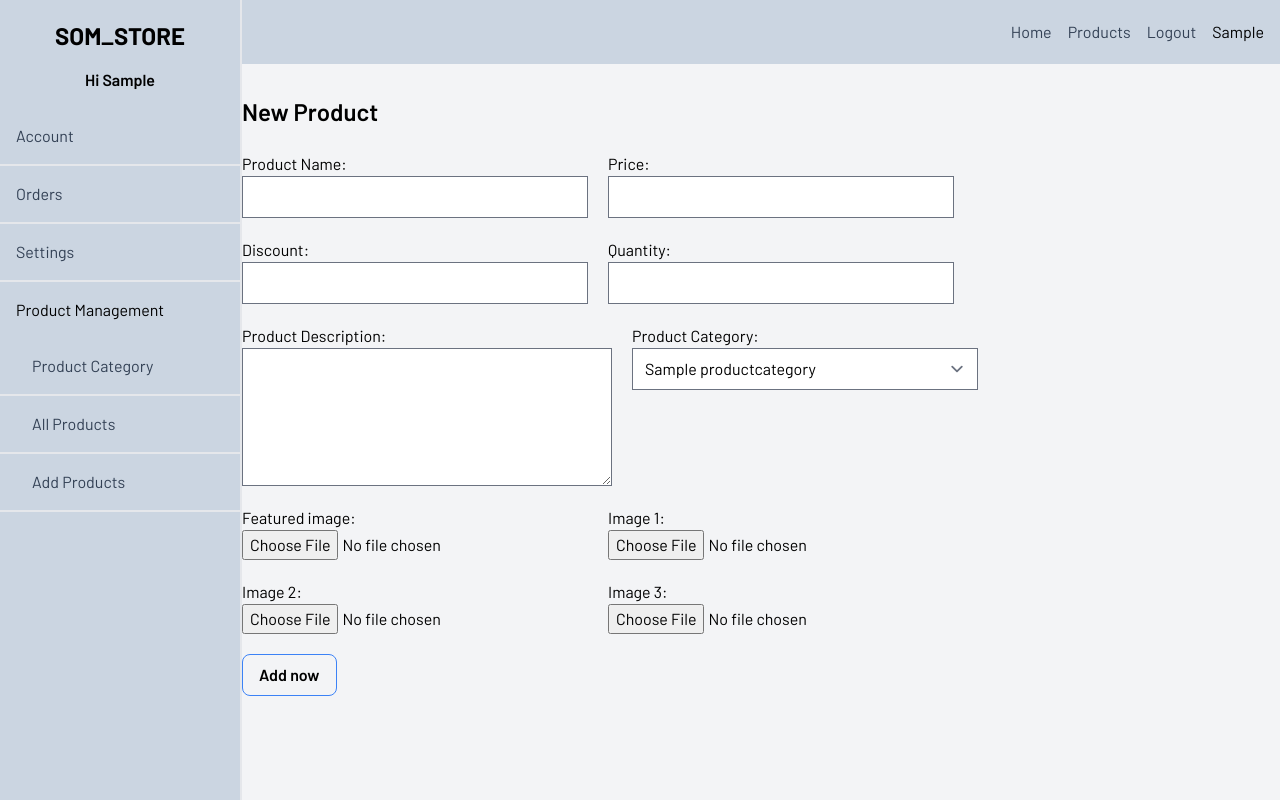
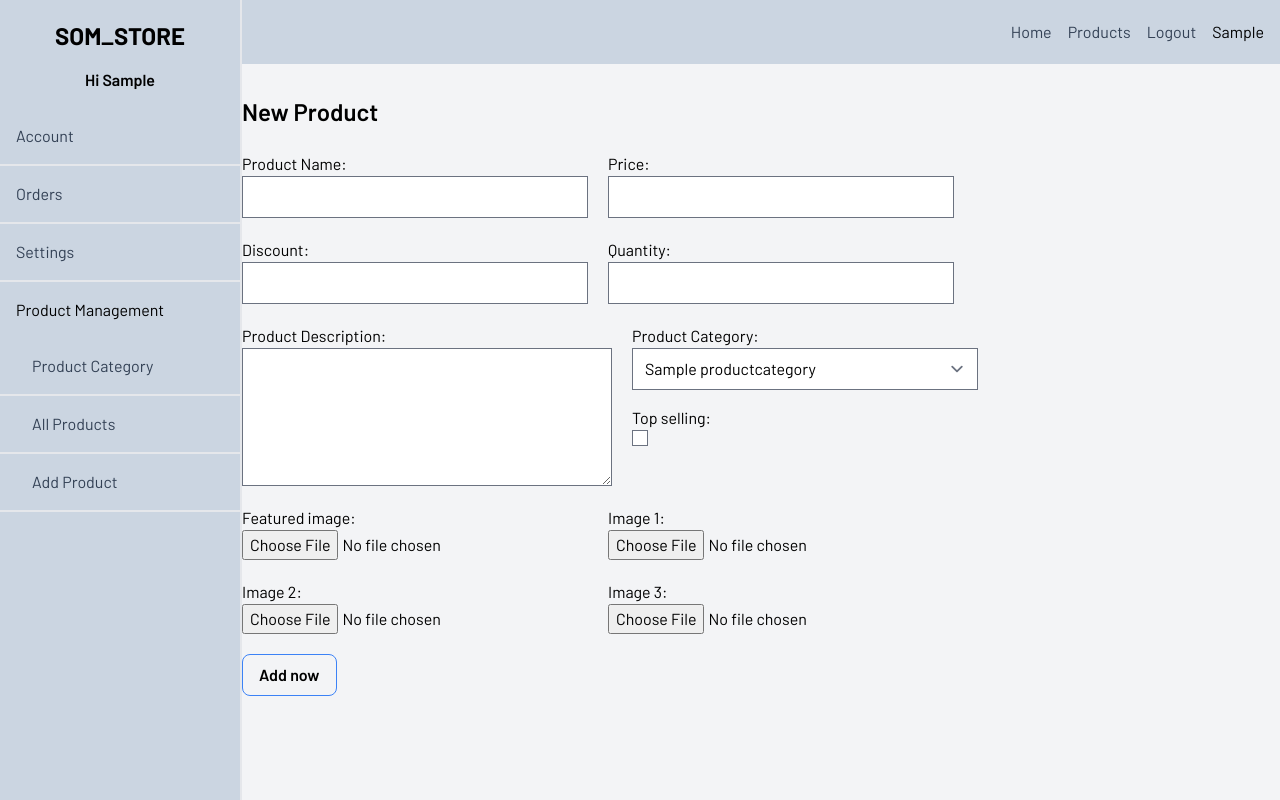
Before and after one commit to Egovictorc/django-projects, a Django app: page /dashboard/products/add-product in a window 1280 px wide. Run offline with Django 5.2, Linux system fonts and the light colour scheme; a user stored in the database is signed in; tables that the repository leaves empty hold one stand-in row (values such as "Sample post"); some libraries are stand-ins or nearby versions.

Commit message:
fix product category view

```diff
--- a/stock_ms/settings.py
+++ b/stock_ms/settings.py
@@ -137,7 +137,7 @@ USE_TZ = True
 # https://docs.djangoproject.com/en/4.2/howto/static-files/
 
 STATIC_URL = 'static/'
-# MEDIA_ROOT = os.path.join(BASE_DIR, 'static','media')
+#MEDIA_ROOT = os.path.join(BASE_DIR, 'static','media')
 
 # Default primary key field type
 # https://docs.djangoproject.com/en/4.2/ref/settings/#default-auto-field
--- a/website/forms.py
+++ b/website/forms.py
@@ -1,8 +1,6 @@
-
 from django.contrib.auth.models import User
 from django import forms
 from .models import Product, ProductCategory
-
 
 class ProductCategoryForm(forms.ModelForm):
     name = forms.CharField(label = "Category Name", min_length=3)
@@ -15,12 +13,13 @@ class ProductCategoryForm(forms.ModelForm):
 class ProductForm(forms.ModelForm):
     #categories = [("Phones", "phones"),("Laptop", "laptop"),]
     categories = []
-    _categories = ProductCategory.objects.all().values()
-
-    for _ in _categories:
-        print(_)
-        categories.append((_["name"], _["name"]))
-
+    try:
+        _categories = ProductCategory.objects.all().values()
+        for _ in _categories:
+            print(_)
+            categories.append((_["name"], _["name"]))
+    except Exception as e:
+        print(e)
     name = forms.CharField(label = "Product Name", min_length=3)
     description = forms.CharField(widget=forms.Textarea(attrs={"rows":"5"}), label="Product Description", min_length=3)
     featured_image = forms.ImageField()
@@ -38,7 +37,6 @@ class ProductForm(forms.ModelForm):
 
 
 class UserForm(forms.ModelForm):
-
     user_categories = [("user", "User"), ("staff", "Staff")]
     first_name = forms.CharField(label = "First Name", min_length=3, widget = forms.TextInput(attrs={"placeholder": "eg: John"}))
     last_name = forms.CharField(label = "Last Name", min_length=3, widget = forms.TextInput(attrs={"placeholder": "eg: Doe"}))
--- a/website/models.py
+++ b/website/models.py
@@ -4,26 +4,26 @@ from django.db import models
 class ProductCategory(models.Model):
     created_at = models.DateTimeField(auto_now_add=True)
     updated_at = models.DateTimeField(auto_now=True)
-    name = models.CharField(max_length=35)
+    name = models.CharField(max_length=25)
     description = models.CharField(max_length=255)
 
     class Meta:
-        verbose_name_plural = 'Product Categories'
+        verbose_name_plural = 'Product Category'
 
     def __str__(self) -> str:
         return f"{self.name}: {self.description}"
 
 class Product(models.Model):
-    category = models.ForeignKey("ProductCategory", models.CASCADE)
-
+    #category = models.ForeignKey("ProductCategory", models.CASCADE)
+    category = models.CharField("Product Category", null=False, blank=False)
     created_at = models.DateTimeField(auto_now_add=True)
     updated_at = models.DateTimeField(auto_now=True)
     name = models.CharField(max_length=35)
     description = models.CharField(max_length=255)
     featured_image = models.ImageField(upload_to= "products")
-    image_1 = models.FileField(upload_to= "images/products")
-    image_2 = models.FileField(upload_to= "images/products")
-    image_3 = models.FileField(upload_to= "images/products", null = True, blank = True)
+    image_1 = models.ImageField(upload_to= "uploads/% Y/% m/% d/")
+    image_2 = models.ImageField(upload_to= "uploads/% Y/% m/% d/")
+    image_3 = models.ImageField(upload_to= "uploads/% Y/% m/% d/", null = True, blank = True)
     price = models.DecimalField(decimal_places= 2, max_digits= 8)
     top_selling = models.BooleanField(default=False)
     discount = models.IntegerField()
--- a/website/static/css/dist/styles.css
+++ b/website/static/css/dist/styles.css
@@ -799,6 +799,10 @@ select {
   margin-bottom: 1rem;
 }
 
+.mb-5 {
+  margin-bottom: 1.25rem;
+}
+
 .mb-6 {
   margin-bottom: 1.5rem;
 }
@@ -955,16 +959,16 @@ select {
   flex-basis: 33.333333%;
 }
 
+.basis-2\/3 {
+  flex-basis: 66.666667%;
+}
+
 .basis-2\/5 {
   flex-basis: 40%;
 }
 
 .basis-3\/5 {
   flex-basis: 60%;
-}
-
-.basis-2\/3 {
-  flex-basis: 66.666667%;
 }
 
 .appearance-none {
--- a/website/templates/website/dashboard/products/add-product.html
+++ b/website/templates/website/dashboard/products/add-product.html
@@ -34,14 +34,19 @@
                 <p class="basis-1/3  flex flex-col">
                     {{ form.description.as_field_group }}
                 </p>
-                <p class="basis-1/3 flex flex-col">
-                    {{ form.category.as_field_group }}
-                </p>
+                <div class="basis-1/3 ">
+                    <p class="flex flex-col mb-4">
+                        {{ form.category.as_field_group }}
+                    </p>
+                    <p class="flex flex-col">
+                        {{ form.top_selling.as_field_group }}
+                    </p>
+                </div>
 
             </div>
 
             <div class="flex gap-x-5">
-                 <p class="basis-1/3 flex flex-col">
+                <p class="basis-1/3 flex flex-col">
                     {{ form.featured_image.as_field_group }}
                 </p>
                 <p class="basis-1/3 flex flex-col">
@@ -55,7 +60,8 @@
                     {{ form.image_3.as_field_group }}
                 </p>
             </div>
-            <button class="font-semibold px-4 py-2 border border-blue-500 rounded-lg inline-block self-start">Add now</button>
+            <button class="font-semibold px-4 py-2 border border-blue-500 rounded-lg inline-block self-start">Add now
+            </button>
         </div>
     </form>
 
--- a/website/templates/website/dashboard/products/categories.html
+++ b/website/templates/website/dashboard/products/categories.html
@@ -20,6 +20,9 @@
             </tr>
           </thead>
           <tbody>
+          {% if not categories %}
+          <tr class="border-b dark:border-neutral-500 mb-5"><td class="whitespace-nowrap px-6 py-4 font-semibold text-center"> No Category found </td> </tr>
+          {% endif %}
           {% for c in categories %}
           <tr class="border-b dark:border-neutral-500">
               <td class="whitespace-nowrap px-6 py-4 font-medium"> {{c.id}} </td>
--- a/website/templates/website/dashboard/sidebar.html
+++ b/website/templates/website/dashboard/sidebar.html
@@ -8,11 +8,14 @@
 
             <ul class="flex flex-col w-60 ">
                 <li class="border-b-2 hover:bg-slate-400"><a href="{% url 'website:user_account' %}"
-                        class="text-slate-700 hover:text-slate-600 duration-200 block py-4 px-4">Account</a></li>
+                                                             class="text-slate-700 hover:text-slate-600 duration-200 block py-4 px-4">Account</a>
+                </li>
                 <li class="border-b-2 hover:bg-slate-400"><a href="{% url 'website:user_orders' %}"
-                        class="text-slate-700 hover:text-slate-600 duration-200 block py-4 px-4">Orders</a></li>
+                                                             class="text-slate-700 hover:text-slate-600 duration-200 block py-4 px-4">Orders</a>
+                </li>
                 <li class="border-b-2 hover:bg-slate-400"><a href="{% url 'website:user_setting' %}"
-                        class="text-slate-700 hover:text-slate-600 duration-200 block py-4 px-4">Settings</a></li>
+                                                             class="text-slate-700 hover:text-slate-600 duration-200 block py-4 px-4">Settings</a>
+                </li>
 
 
                 {% if user.is_staff %}
@@ -20,13 +23,16 @@
 
                 <ul class="flex flex-col w-full ">
                     <li class="border-b-2 hover:bg-slate-400"><a href="{% url 'website:product_category' %}"
-                        class="text-slate-700 hover:text-slate-600 duration-200 block py-4 pl-8">Product Category</a></li>
+                                                                 class="text-slate-700 hover:text-slate-600 duration-200 block py-4 pl-8">Product
+                        Category</a></li>
 
-  <li class="border-b-2 hover:bg-slate-400"><a href="{% url 'website:products_dashboard' %}"
-                        class="text-slate-700 hover:text-slate-600 duration-200 block py-4 pl-8">All Products</a></li>
+                    <li class="border-b-2 hover:bg-slate-400"><a href="{% url 'website:products_dashboard' %}"
+                                                                 class="text-slate-700 hover:text-slate-600 duration-200 block py-4 pl-8">All
+                        Products</a></li>
 
                     <li class="border-b-2 hover:bg-slate-400"><a href="{% url 'website:add_product' %}"
-                        class="text-slate-700 hover:text-slate-600 duration-200 block py-4 pl-8 block">Add Products</a></li>
+                                                                 class="text-slate-700 hover:text-slate-600 duration-200 block py-4 pl-8 block">Add
+                        Product</a></li>
                 </ul>
                 {% endif %}
             </ul>
--- a/website/templates/website/home-sections/discount.html
+++ b/website/templates/website/home-sections/discount.html
@@ -3,7 +3,7 @@
 <section class="py-24 bg-yellow-900 text-center md:text-left">
     <div class="max-w-screen-lg mx-auto  grid grid-cols-1 md:grid-cols-2">
         <div class="mx-auto w-[90vw] md:w-full px-8 flex flex-col gap-y-7">
-            <h3 class="font-semibold text-2xl sm:text-3xl leading-tight">Buy Now Forget 5% Discount on Every Product </h3>
+            <h3 class="font-semibold text-2xl sm:text-3xl leading-tight">Buy Now and Get 5% Discount on Every Product </h3>
             <p class="text-xl">
                 Nam ipsum risus, rutrum vitae, vestibulum eu, molestie vel, lacus. Sed magna purus, fermentum eu
             </p>
--- a/website/views.py
+++ b/website/views.py
@@ -5,7 +5,7 @@ from django.shortcuts import render, redirect
 from django.contrib.auth import authenticate, login, logout
 from django.contrib import messages
 from .models import Product, ProductCategory
-from .forms import ProductForm,ProductCategoryForm, UserForm
+from .forms import ProductForm, ProductCategoryForm, UserForm
 @login_required
 def user_orders(request):
     return render(request, "website/dashboard/orders.html")
@@ -44,9 +44,7 @@ def add_product_view(request):
     # return HttpResponse("Hello world")
     if request.method == "POST":
         product_form = ProductForm(request.POST)
-        cleaned_form = product_form.cleaned_data
 
-        print("cleaned form ", cleaned_form)
         if product_form.is_valid():
             cleaned_form = product_form.cleaned_data
             print("cleaned form ", cleaned_form)
@@ -65,9 +63,11 @@ def add_product_view(request):
             product = Product(name=name, top_selling=top_selling, quantity=quantity, price=price, discount=discount, description=description, image_1=image_1, image_2=image_2, image_3=image_3)
             product.save()
             return render(request, "website/dashboard/products/add-product.html", {"form": product_form})
-    else:
-        product_form = ProductForm()
+        #messages.success(request, "Error occured when adding product")
         return render(request, "website/dashboard/products/add-product.html", {"form": product_form})
+
+    product_form = ProductForm()
+    return render(request, "website/dashboard/products/add-product.html", {"form": product_form})
 
 
 def logout_view(request):
```
Also changed, not shown: website/admin.py (+6 -6 lines), website/migrations/0001_initial.py.
